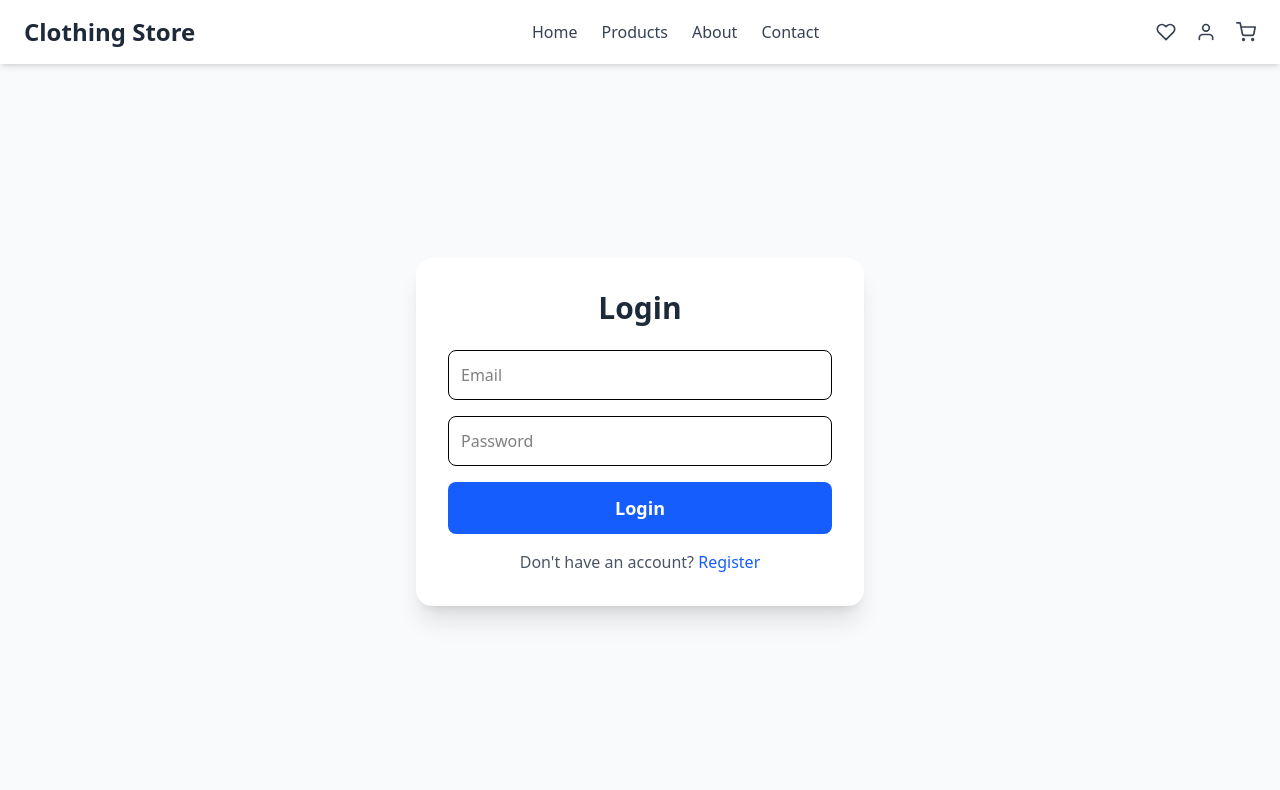
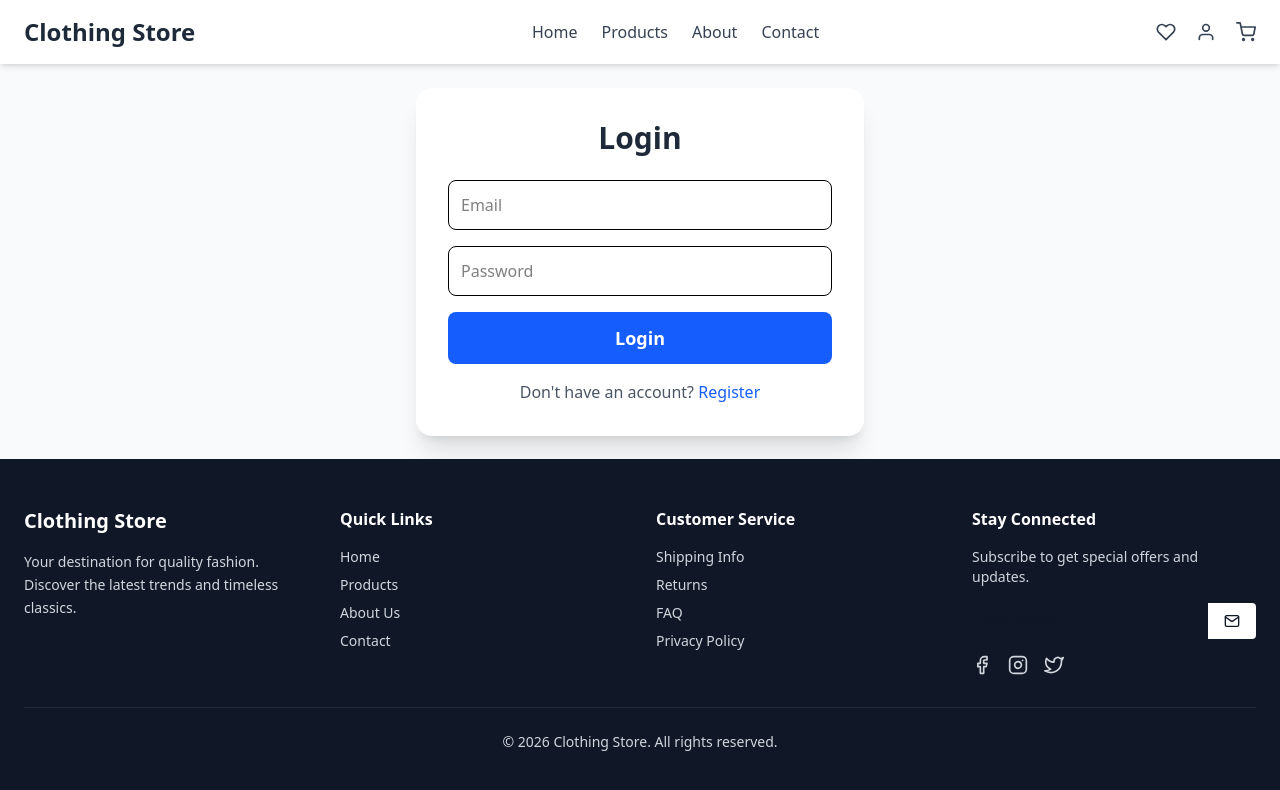
Before and after one commit to Kalana-maduranga001/Rad_project_fronted-, a React (Vite) app: page /login in a window 1280 px wide. Shown: the top 790 px of the page. Built offline with nearby package versions, Linux system fonts and the light colour scheme.

Commit message:
all errors debugs

```diff
--- /dev/null
+++ b/src/components/Footer.tsx
@@ -0,0 +1,94 @@
+import { Link } from "react-router-dom"
+import { FiFacebook, FiInstagram, FiTwitter, FiMail } from "react-icons/fi"
+
+export default function Footer() {
+  return (
+    <footer className="bg-gray-900 text-gray-300 mt-auto">
+      <div className="max-w-7xl mx-auto px-6 py-12">
+        <div className="grid grid-cols-1 md:grid-cols-4 gap-8">
+
+          {/* Company Info */}
+          <div>
+            <h3 className="text-white text-xl font-bold mb-4">Clothing Store</h3>
+            <p className="text-sm leading-relaxed">
+              Your destination for quality fashion. Discover the latest trends and timeless classics.
+            </p>
+          </div>
+
+          {/* Quick Links */}
+          <div>
+            <h4 className="text-white font-semibold mb-4">Quick Links</h4>
+            <ul className="space-y-2 text-sm">
+              <li>
+                <Link to="/" className="hover:text-white transition">Home</Link>
+              </li>
+              <li>
+                <Link to="/products" className="hover:text-white transition">Products</Link>
+              </li>
+              <li>
+                <Link to="/about" className="hover:text-white transition">About Us</Link>
+              </li>
+              <li>
+                <Link to="/contact" className="hover:text-white transition">Contact</Link>
+              </li>
+            </ul>
+          </div>
+
+          {/* Customer Service */}
+          <div>
+            <h4 className="text-white font-semibold mb-4">Customer Service</h4>
+            <ul className="space-y-2 text-sm">
+              <li>
+                <Link to="/shipping" className="hover:text-white transition">Shipping Info</Link>
+              </li>
+              <li>
+                <Link to="/returns" className="hover:text-white transition">Returns</Link>
+              </li>
+              <li>
+                <Link to="/faq" className="hover:text-white transition">FAQ</Link>
+              </li>
+              <li>
+                <Link to="/privacy" className="hover:text-white transition">Privacy Policy</Link>
+              </li>
+            </ul>
+          </div>
+
+          {/* Newsletter */}
+          <div>
+            <h4 className="text-white font-semibold mb-4">Stay Connected</h4>
+            <p className="text-sm mb-4">Subscribe to get special offers and updates.</p>
+            <div className="flex mb-4">
+              <input
+                type="email"
+                placeholder="Your email"
+                className="flex-1 px-3 py-2 text-sm text-gray-900 rounded-l focus:outline-none"
+              />
+              <button className="bg-white text-gray-900 px-4 py-2 rounded-r hover:bg-gray-100 transition">
+                <FiMail />
+              </button>
+            </div>
+
+            {/* Social Media */}
+            <div className="flex space-x-4 text-xl">
+              <a href="#" className="hover:text-white transition">
+                <FiFacebook />
+              </a>
+              <a href="#" className="hover:text-white transition">
+                <FiInstagram />
+              </a>
+              <a href="#" className="hover:text-white transition">
+                <FiTwitter />
+              </a>
+            </div>
+          </div>
+
+        </div>
+
+        {/* Bottom Bar */}
+        <div className="border-t border-gray-800 mt-8 pt-6 text-sm text-center">
+          <p>&copy; {new Date().getFullYear()} Clothing Store. All rights reserved.</p>
+        </div>
+      </div>
+    </footer>
+  )
+}
--- a/src/components/Layout.tsx
+++ b/src/components/Layout.tsx
@@ -1,4 +1,5 @@
 import Header from "./Header"
+import Footer from "./Footer"
 import { Outlet, useLocation } from "react-router-dom"
 
 function Layout() {
@@ -18,6 +19,7 @@ function Layout() {
       >
         <Outlet />
       </main>
+       <Footer />
     </div>
   )
 }
--- a/src/pages/Home.tsx
+++ b/src/pages/Home.tsx
@@ -1,11 +1,155 @@
 import { useAuth } from "../context/authContext"
+import { Link } from "react-router-dom"
+import { FiArrowRight, FiTrendingUp, FiShield, FiTruck } from "react-icons/fi"
 
 export default function Home() {
   const { user } = useAuth()
+
+  const collections = [
+    {
+      title: "New Arrivals",
+      image: "https://images.unsplash.com/photo-1490481651871-ab68de25d43d?w=600&h=800&fit=crop",
+      link: "/products?filter=new"
+    },
+    {
+      title: "Men's Collection",
+      image: "https://images.unsplash.com/photo-1516257984-b1b4d707412e?w=600&h=800&fit=crop",
+      link: "/products?category=men"
+    },
+    {
+      title: "Women's Collection",
+      image: "https://images.unsplash.com/photo-1487222477894-8943e31ef7b2?w=600&h=800&fit=crop",
+      link: "/products?category=women"
+    }
+  ]
+
+  const features = [
+    {
+      icon: <FiTruck className="text-3xl" />,
+      title: "Free Shipping",
+      description: "On orders over $50"
+    },
+    {
+      icon: <FiShield className="text-3xl" />,
+      title: "Secure Payment",
+      description: "100% secure transactions"
+    },
+    {
+      icon: <FiTrendingUp className="text-3xl" />,
+      title: "Latest Trends",
+      description: "New styles every week"
+    }
+  ]
+
   return (
-    <div className="p-6 bg-white shadow-lg rounded-xl">
-        <h1 className="text-2xl font-bold text-gray-800">Welcome, {user.firstname}</h1>
-        <p className="text-gray-600 mt-2">You're logged in successfully.</p>
+    <div className="w-full">
+
+      {/* Hero Section */}
+      <section className="relative h-[600px] bg-gray-900 text-white overflow-hidden rounded-lg mb-12">
+        <div
+          className="absolute inset-0 bg-cover bg-center opacity-40"
+          style={{
+            backgroundImage: "url('https://images.unsplash.com/photo-1441986300917-64674bd600d8?w=1600&h=900&fit=crop')"
+          }}
+        />
+        <div className="relative z-10 h-full flex flex-col items-center justify-center text-center px-6">
+          {user && (
+            <p className="text-lg mb-2 font-light">Welcome back, {user.firstname}!</p>
+          )}
+          <h1 className="text-5xl md:text-7xl font-bold mb-4">
+            Discover Your Style
+          </h1>
+          <p className="text-xl md:text-2xl mb-8 max-w-2xl font-light">
+            Explore our latest collection of premium clothing and accessories
+          </p>
+          <Link
+            to="/products"
+            className="bg-white text-gray-900 px-8 py-4 rounded-full font-semibold hover:bg-gray-100 transition flex items-center gap-2 group"
+          >
+            Shop Now
+            <FiArrowRight className="group-hover:translate-x-1 transition-transform" />
+          </Link>
+        </div>
+      </section>
+
+      {/* Features */}
+      <section className="grid grid-cols-1 md:grid-cols-3 gap-6 mb-12">
+        {features.map((feature, index) => (
+          <div
+            key={index}
+            className="bg-white p-8 rounded-lg shadow-md text-center hover:shadow-xl transition"
+          >
+            <div className="flex justify-center mb-4 text-gray-800">
+              {feature.icon}
+            </div>
+            <h3 className="text-xl font-semibold mb-2 text-gray-800">
+              {feature.title}
+            </h3>
+            <p className="text-gray-600">
+              {feature.description}
+            </p>
+          </div>
+        ))}
+      </section>
+
+      {/* Collections */}
+      <section className="mb-12">
+        <div className="text-center mb-8">
+          <h2 className="text-4xl font-bold text-gray-800 mb-2">
+            Shop by Collection
+          </h2>
+          <p className="text-gray-600">
+            Find the perfect pieces for every occasion
+          </p>
+        </div>
+
+        <div className="grid grid-cols-1 md:grid-cols-3 gap-6">
+          {collections.map((collection, index) => (
+            <Link
+              key={index}
+              to={collection.link}
+              className="group relative h-[400px] rounded-lg overflow-hidden shadow-lg hover:shadow-2xl transition"
+            >
+              <div
+                className="absolute inset-0 bg-cover bg-center group-hover:scale-110 transition-transform duration-500"
+                style={{ backgroundImage: `url('${collection.image}')` }}
+              />
+              <div className="absolute inset-0 bg-black bg-opacity-40 group-hover:bg-opacity-50 transition" />
+              <div className="absolute inset-0 flex items-center justify-center">
+                <div className="text-center">
+                  <h3 className="text-white text-3xl font-bold mb-4">
+                    {collection.title}
+                  </h3>
+                  <span className="inline-block bg-white text-gray-900 px-6 py-2 rounded-full font-semibold group-hover:bg-gray-100 transition">
+                    Explore
+                  </span>
+                </div>
+              </div>
+            </Link>
+          ))}
+        </div>
+      </section>
+
+      {/* CTA Section */}
+      <section className="bg-gray-900 text-white rounded-lg p-12 text-center">
+        <h2 className="text-4xl font-bold mb-4">
+          Join Our Style Community
+        </h2>
+        <p className="text-xl mb-8 text-gray-300">
+          Subscribe to get exclusive deals and early access to new collections
+        </p>
+        <div className="flex flex-col sm:flex-row gap-4 justify-center max-w-md mx-auto">
+          <input
+            type="email"
+            placeholder="Enter your email"
+            className="flex-1 px-4 py-3 rounded-lg text-gray-900 focus:outline-none focus:ring-2 focus:ring-white"
+          />
+          <button className="bg-white text-gray-900 px-8 py-3 rounded-lg font-semibold hover:bg-gray-100 transition">
+            Subscribe
+          </button>
+        </div>
+      </section>
+
     </div>
-    )
+  )
 }
```
